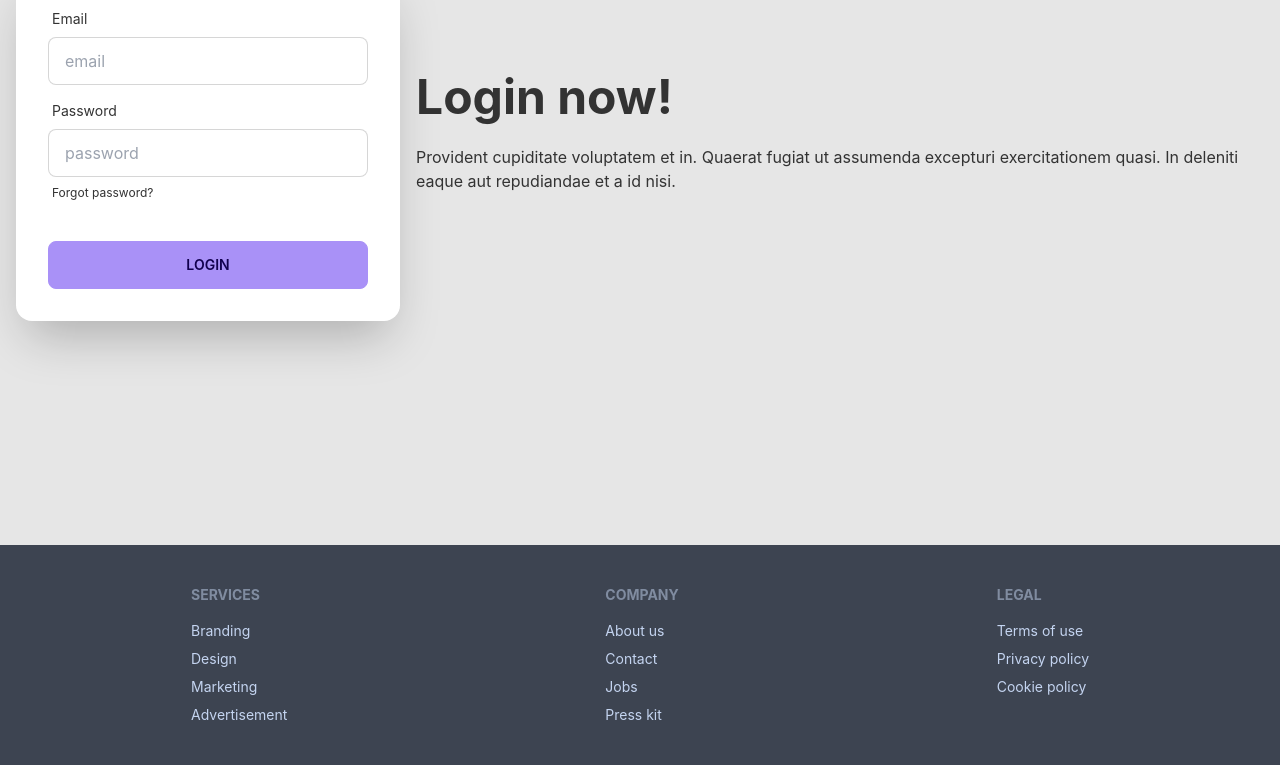
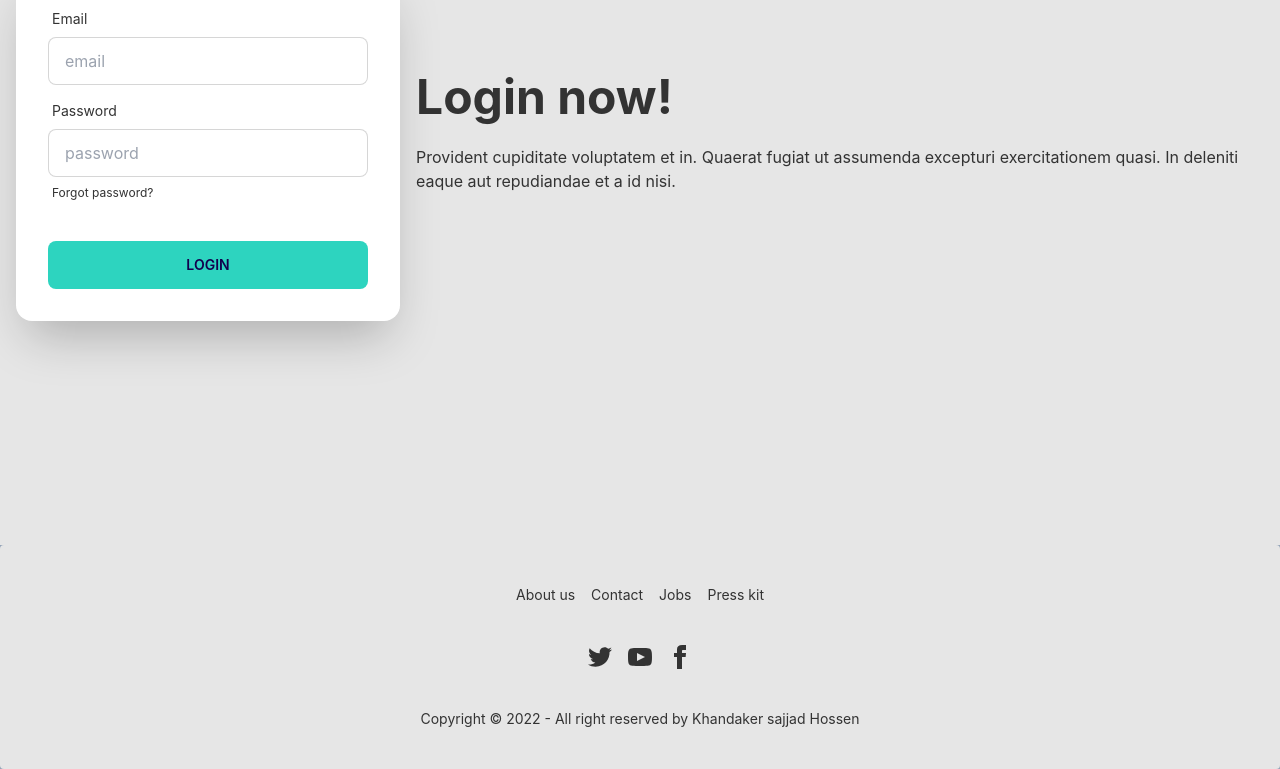
Before and after one commit to Innovatorsajjad/Trip_finder, a React (Create React App) app: page /log_in in a window 1280 px wide. Shown: the part 319-1088 px from the top of the page. Built offline with nearby package versions, Linux system fonts and the light colour scheme; grey boxes are pictures that could not be loaded.

Commit message:
forms are added

```diff
--- a/src/Pages/Forms/Log_in/Login.js
+++ b/src/Pages/Forms/Log_in/Login.js
@@ -27,7 +27,7 @@
                                 </label>
                             </div>
                             <div class="form-control mt-6">
-                                <button class="btn btn-primary">Login</button>
+                                <button class="btn btn-primary bg-teal-400 border-none">Login</button>
                             </div>
                         </div>
                     </div>
--- a/src/Pages/Forms/Sign_in/Signin.js
+++ b/src/Pages/Forms/Sign_in/Signin.js
@@ -6,7 +6,7 @@
             <div class="hero min-h-screen bg-base-200">
                 <div class="hero-content flex-col lg:flex-row-reverse">
                     <div class="text-center lg:text-left">
-                        <h1 class="text-5xl font-bold">Login now!</h1>
+                        <h1 class="text-5xl font-bold">Sign Up Now!</h1>
                         <p class="py-6">Provident cupiditate voluptatem et in. Quaerat fugiat ut assumenda excepturi exercitationem quasi. In deleniti eaque aut repudiandae et a id nisi.</p>
                     </div>
                     <div class="card flex-shrink-0 w-full max-w-sm shadow-2xl bg-base-100">
@@ -26,8 +26,22 @@
                                     <a href="#" class="label-text-alt link link-hover">Forgot password?</a>
                                 </label>
                             </div>
+                            <div class="form-control">
+                                <label class="label">
+                                    <span class="label-text">Re type Password</span>
+                                </label>
+                                <input type="text" placeholder="password" class="input input-bordered" />
+                                <label class="label">
+                                    <a href="#" class="label-text-alt link link-hover">Forgot password?</a>
+                                </label>
+                                <div class="btn-group justify-center mt-3">
+                                    <button class="btn">Facebook</button>
+                                    <button class="btn">Google</button>
+                                    <button class="btn">GitHub</button>
+                                </div>
+                            </div>
                             <div class="form-control mt-6">
-                                <button class="btn btn-primary">Login</button>
+                                <button class="btn btn-primary bg-teal-500 border-none">Login</button>
                             </div>
                         </div>
                     </div>
--- a/src/Pages/Shared/Footer/Footer.js
+++ b/src/Pages/Shared/Footer/Footer.js
@@ -2,27 +2,23 @@
 
 const Footer = () => {
     return (
-        <div>
-            <footer class="footer p-10 bg-neutral text-neutral-content justify-around">
-                <div>
-                    <span class="footer-title">Services</span>
-                    <a class="link link-hover">Branding</a>
-                    <a class="link link-hover">Design</a>
-                    <a class="link link-hover">Marketing</a>
-                    <a class="link link-hover">Advertisement</a>
-                </div>
-                <div>
-                    <span class="footer-title">Company</span>
+        <div className='background bg-slate-400'>
+            <footer class="footer footer-center p-10 bg-base-200 text-base-content rounded">
+                <div class="grid grid-flow-col gap-4">
                     <a class="link link-hover">About us</a>
                     <a class="link link-hover">Contact</a>
                     <a class="link link-hover">Jobs</a>
                     <a class="link link-hover">Press kit</a>
                 </div>
                 <div>
-                    <span class="footer-title">Legal</span>
-                    <a class="link link-hover">Terms of use</a>
-                    <a class="link link-hover">Privacy policy</a>
-                    <a class="link link-hover">Cookie policy</a>
+                    <div class="grid grid-flow-col gap-4">
+                        <a><svg xmlns="http://www.w3.org/2000/svg" width="24" height="24" viewBox="0 0 24 24" class="fill-current"><path d="M24 4.557c-.883.392-1.832.656-2.828.775 1.017-.609 1.798-1.574 2.165-2.724-.951.564-2.005.974-3.127 1.195-.897-.957-2.178-1.555-3.594-1.555-3.179 0-5.515 2.966-4.797 6.045-4.091-.205-7.719-2.165-10.148-5.144-1.29 2.213-.669 5.108 1.523 6.574-.806-.026-1.566-.247-2.229-.616-.054 2.281 1.581 4.415 3.949 4.89-.693.188-1.452.232-2.224.084.626 1.956 2.444 3.379 4.6 3.419-2.07 1.623-4.678 2.348-7.29 2.04 2.179 1.397 4.768 2.212 7.548 2.212 9.142 0 14.307-7.721 13.995-14.646.962-.695 1.797-1.562 2.457-2.549z"></path></svg></a>
+                        <a><svg xmlns="http://www.w3.org/2000/svg" width="24" height="24" viewBox="0 0 24 24" class="fill-current"><path d="M19.615 3.184c-3.604-.246-11.631-.245-15.23 0-3.897.266-4.356 2.62-4.385 8.816.029 6.185.484 8.549 4.385 8.816 3.6.245 11.626.246 15.23 0 3.897-.266 4.356-2.62 4.385-8.816-.029-6.185-.484-8.549-4.385-8.816zm-10.615 12.816v-8l8 3.993-8 4.007z"></path></svg></a>
+                        <a><svg xmlns="http://www.w3.org/2000/svg" width="24" height="24" viewBox="0 0 24 24" class="fill-current"><path d="M9 8h-3v4h3v12h5v-12h3.642l.358-4h-4v-1.667c0-.955.192-1.333 1.115-1.333h2.885v-5h-3.808c-3.596 0-5.192 1.583-5.192 4.615v3.385z"></path></svg></a>
+                    </div>
+                </div>
+                <div>
+                    <p>Copyright © 2022 - All right reserved by Khandaker sajjad Hossen</p>
                 </div>
             </footer>
         </div>
```
